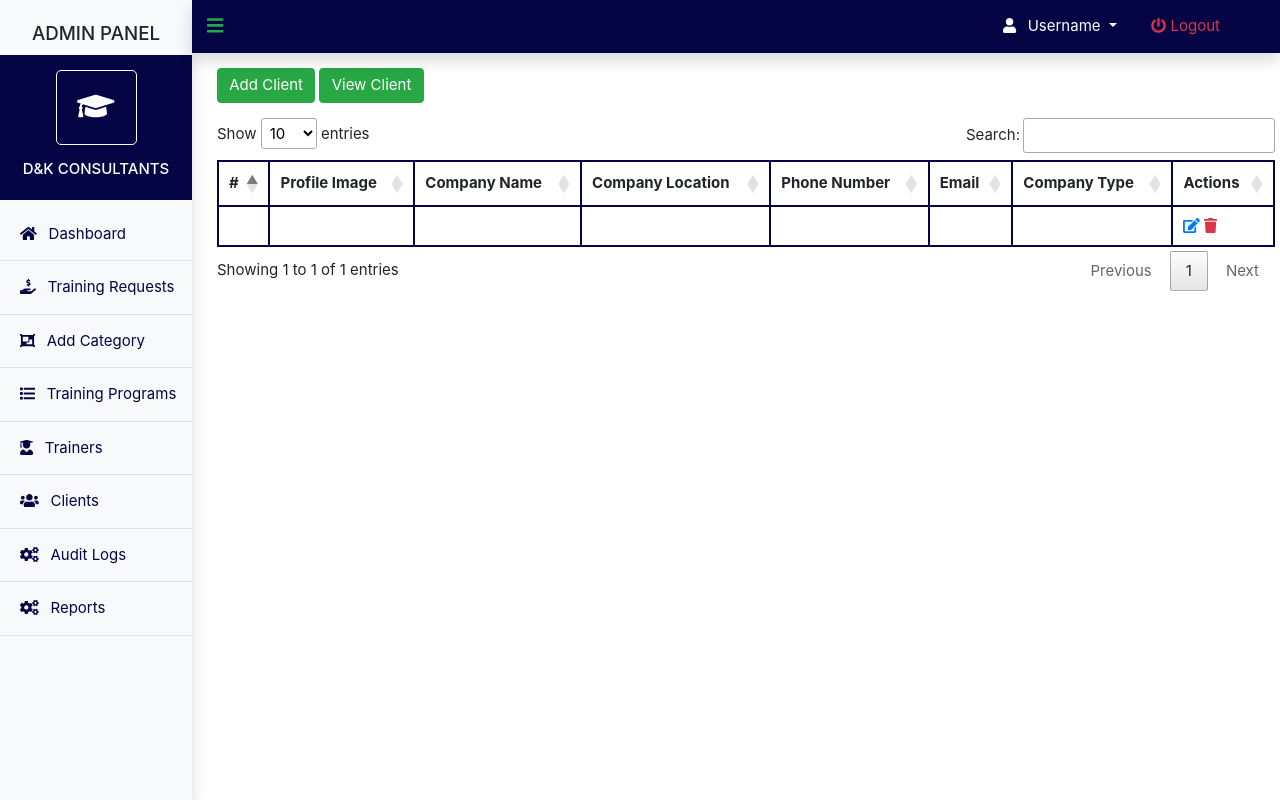
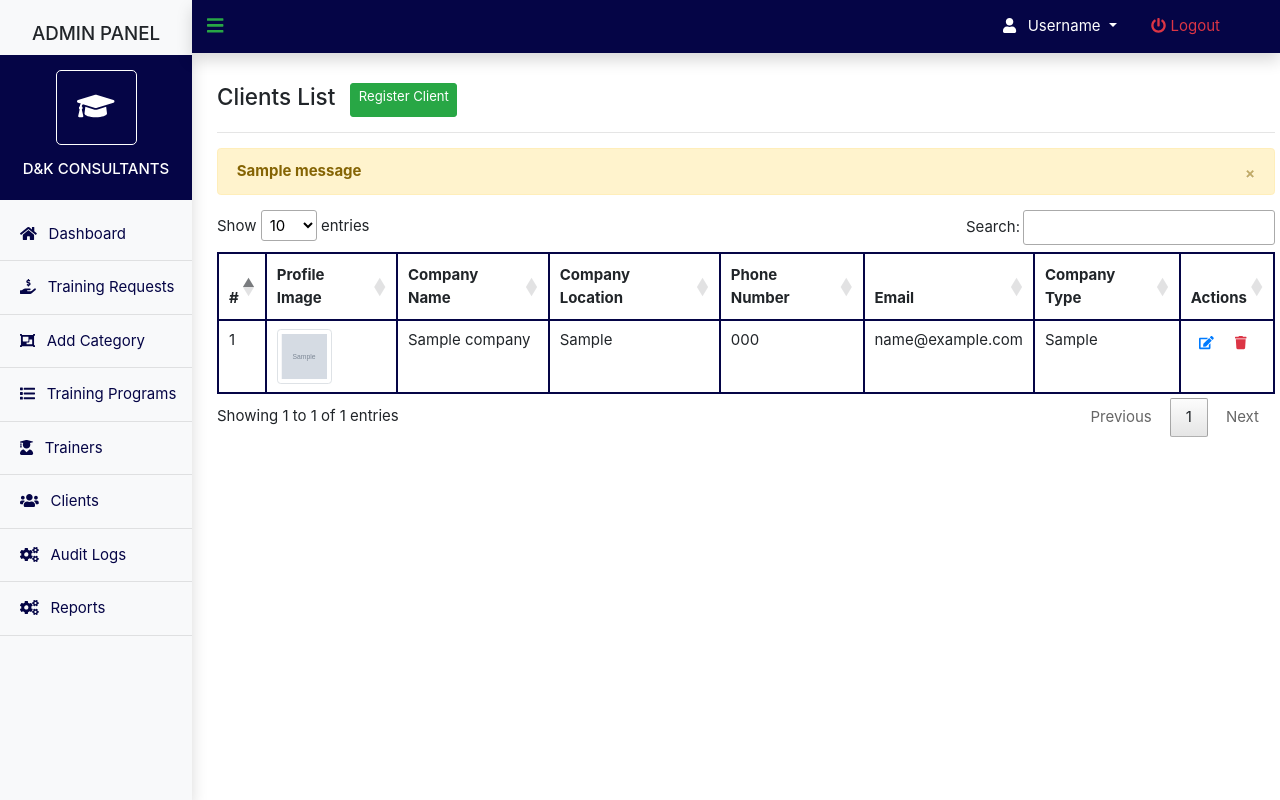
Before and after one commit to BAKHTECHNOLOGIES/pharmaceutical, a Django app: page /adminpanel/view_client in a window 1280 px wide. Run offline with Django 4.2, Linux system fonts and the light colour scheme; tables that the repository leaves empty hold one stand-in row (values such as "Sample post"); grey boxes marked "Sample" are stand-in pictures; one stand-in notice (Sample message) is shown; lists and menus that the app fills with data are empty; some libraries are stand-ins or nearby versions.

Commit message:
worked on adding, editing and deleting clients or companies

```diff
--- a/panel/models.py
+++ b/panel/models.py
@@ -44,7 +44,7 @@ class Trainer(models.Model):
 
 # Model for Companies
 class Company(models.Model):
-    company_typeid = models.AutoField(primary_key=True)
+    company_id = models.AutoField(primary_key=True)
     company_name = models.CharField(max_length=200)
     company_location = models.CharField(max_length=200)
     phone_number = models.CharField(max_length=20)
--- a/panel/templates/panel/company.html
+++ b/panel/templates/panel/company.html
@@ -6,11 +6,25 @@
 {% block content %}
 <div class=" container inner-content">
 
-  <!-- links or buttons -->
-  <a href="/adminpanel/add_client" class="btn btn-success btn-md">Add Client</a>
-  <a href="/adminpanel/view_client" class="btn btn-success btn-md">View Client</a>
-  <!-- links or buttons -->
+  <div class="btns mt-3 d-flex">
+    <h4 class="mr-3"> Clients List</h4>
+    <a href="{% url 'add_client' %}" class="btn  btn-sm btn-success">Register Client</a>
+  </div>
+  <hr>
 
+  {% if messages %}
+      <ul class="messages">
+
+          {% for message in messages %}
+              <div class="alert alert-warning alert-dismissible fade show" role="alert" {% if message.tags %} class="{{ message.tags }}"{% endif %}>
+                  <button type="button" class="close" data-dismiss="alert" aria-label="Close">
+                  <span aria-hidden="true">&times;</span>
+                  </button>
+                  <strong >{{ message }}</strong>
+              </div>
+          {% endfor %}
+      </ul>
+    {% endif %}
 
   <!-- table for the clients -->
   <div class="table-section mt-3">
@@ -28,19 +42,99 @@
         </tr>
       </thead>
       <tbody>
+        {% for client in clients %}
         <tr>
-          <td scope="row"></td>
-          <td></td>
-          <td></td>
-          <td></td>
-          <td></td>
-          <td></td>
-          <td></td>
+          <td scope="row">{{client.company_id}}</td>
           <td>
-            <a href=""><i class="fas fa-edit    text-primary"></i></a>
-            <a href=""><i class="fas fa-trash    text-danger"></i></a>
+            {% if client.profile_image %}
+                <img class="img-thumbnail" src="{{ client.profile_image.url }}" width="55" style="height: 55px;">
+            {% endif %}
+          </td>
+          <td> {{client.company_name}} </td>
+          <td> {{client.company_location}} </td>
+          <td> {{client.phone_number}} </td>
+          <td> {{client.email}} </td>
+          <td> {{client.company_type}} </td>
+          <td>
+            <a href="#edit{{client.company_id}}" data-toggle="modal" class="btn btn-sm"><i class="fas fa-edit    text-primary"></i></a>
+            <a href="#delete{{client.company_id}}" data-toggle="modal" class="btn btn-sm"><i class="fas fa-trash    text-danger"></i></a>
           </td>
         </tr>
+
+        <!-- edit modal -->
+        <div class="modal fade" id="edit{{client.company_id}}" tabindex="-1" role="dialog" aria-labelledby="modelTitleId" aria-hidden="true">
+          <div class="modal-dialog" role="document">
+            <div class="modal-content">
+              <div class="modal-header">
+                <h5 class="modal-title">Edit Client </h5>
+                  <button type="button" class="close" data-dismiss="modal" aria-label="Close">
+                    <span aria-hidden="true">&times;</span>
+                  </button>
+              </div>
+              <div class="modal-body">
+                <form action="{% url 'edit_client' %}" method="post">
+                    {% csrf_token %}
+                    <input type="hidden" name="company_id" value="{{client.company_id}}">
+                    <div class="form-group">
+                      <label for="company_name">Company Name</label>
+                      <input type="text" class="form-control" value="{{client.company_name}}" id="company_name" name="company_name" required>
+                    </div>
+                    <div class="row">
+                      <div class="form-group col-6">
+                        <label for="company_location">Company Location</label>
+                        <input type="text" class="form-control" value="{{client.company_location}}"  id="company_location" name="company_location" required>
+                      </div>
+                      <div class="form-group col-6">
+                        <label for="phone_number">Phone Number</label>
+                        <input type="text" class="form-control" value="{{client.phone_number}}"  id="phone_number" name="phone_number" required>
+                      </div>
+                    </div>
+                    <div class="row">
+                      <div class="form-group col-6">
+                        <label for="email">Email</label>
+                        <input type="email" class="form-control" value="{{client.email}}"  id="email" name="email" required>
+                      </div>
+                      <div class="form-group col-6">
+                        <label for="company_type">Company Type</label>
+                        <input type="text" class="form-control" id="company_type" value="{{client.company_type}}"  name="company_type" required>
+                      </div>
+                    </div>
+                    <div class="modal-footer">
+                        <button type="submit" class="btn btn-sm btn-danger">Save</button>
+                    </div>
+                </form>
+              </div>
+            </div>
+          </div>
+        </div>
+
+        <!-- delete modal -->
+        <div class="modal fade" id="delete{{client.company_id}}" tabindex="-1" role="dialog" aria-labelledby="modelTitleId" aria-hidden="true">
+          <div class="modal-dialog" role="document">
+              <div class="modal-content">
+                  <div class="modal-header">
+                      <h5 class="modal-title text-white">Delete this client</h5>
+                          <button type="button" class="close" data-dismiss="modal" aria-label="Close">
+                              <span aria-hidden="true">&times;</span>
+                          </button>
+                  </div>
+                  <div class="modal-body">
+                      <form action="{% url 'delete_client' %}" method="post">
+                          {% csrf_token %}
+                          <input type="hidden" name="company_id" value="{{client.company_id}}">
+                          <p>Are you sure you want to delete {{client.company_name}}?</p>
+                          <div class="modal-footer">
+                              <button type="button" class="btn btn-sm btn-success" data-dismiss="modal">No</button>
+                              <button type="submit" class="btn btn-sm btn-danger">Yes</button>
+                          </div>
+                      </form>
+                  </div>
+
+              </div>
+          </div>
+        </div>
+
+        {% endfor %}
       </tbody>
     </table>
   </div>
--- a/panel/urls.py
+++ b/panel/urls.py
@@ -4,7 +4,11 @@ from django.views.decorators.csrf import csrf_exempt
 
 urlpatterns = [
     path('dashboard', views.dashboard, name="Admin Dashboard"),
+
     path('view_client', views.view_client, name="view_client"),
+    path('add_client', views.add_client, name="add_client"),
+    path('delete_client', views.delete_client, name="delete_client"),
+    path('edit_client', views.edit_client, name="edit_client"),
 
     path('add_trainer', views.add_trainer, name="add_trainer"),
     path('trainers', views.trainers, name="trainers"),
@@ -21,5 +25,5 @@ urlpatterns = [
     path('training_programs', views.training_programs, name="training_programs"),
     path('delete_program', views.delete_program, name="delete_program"),
     path('edit_program', views.edit_program, name="edit_program"),
-    path('add_client', views.add_client, name="add_client"),
+
 ]
--- a/panel/views.py
+++ b/panel/views.py
@@ -8,20 +8,77 @@ from django.core.files.storage import FileSystemStorage
 def dashboard(request):
     return render(request, 'panel/dashboard.html')
 
+# view for displaying registered clients/companies
+def view_client(request):
+    context={
+        "clients": Company.objects.all()
+    }
+    return render(request, 'panel/company.html',context)
 
-def view_client(request):
-    if request.method == "GET":
-        return render(request, 'panel/company.html')
-    else:
-        # add_company code
-        return render(request, 'panel/company.html')
+# view for adding a client or company
+def add_client(request):
+    if request.method == "POST":
+        company_name = request.POST.get("company_name")
+        company_location = request.POST.get("company_location")
+        phone_number = request.POST.get("phone_number")
+        email = request.POST.get("email")
+        company_type = request.POST.get("company_type")
 
-def add_client(request):
-    if request.method == "GET":
-        return render(request, 'panel/addclient.html')
+        profile_image = request.FILES.get('profile_image')
+
+        client = Company.objects.create(
+            company_name = company_name,
+            company_location = company_location,
+            phone_number = phone_number,
+            email = email,
+            company_type = company_type,
+        )
+        if profile_image:
+            fs = FileSystemStorage()
+            image_filename = fs.save(profile_image.name, profile_image)
+            client.profile_image = image_filename
+
+        client.save()
+        messages.success(request,"Client registered successfully")
+        return redirect("add_client")
     else:
         # add_company code
         return render(request, 'panel/addclient.html')
+
+#view for deleting a client
+def delete_client(request):
+    if request.method == "POST":
+        company_id = request.POST.get("company_id")
+        this_client = Company.objects.filter(pk=company_id)
+
+        this_client.delete()
+        messages.success(request,"Client deleted successfully")
+        return redirect("view_client")
+
+# view for editing added client
+def edit_client(request):
+    if request.method == "POST":
+        company_id = request.POST.get("company_id")
+        company_name = request.POST.get("company_name")
+        company_location = request.POST.get("company_location")
+        email = request.POST.get("email")
+        phone_number = request.POST.get("phone_number")
+        company_type = request.POST.get("company_type")
+
+        this_client = Company.objects.get(pk=company_id)
+
+        if this_client:
+            this_client.company_name = company_name
+            this_client.company_location = company_location
+            this_client.email = email
+            this_client.phone_number = phone_number
+            this_client.company_type = company_type
+            this_client.save()
+            messages.success(request,"Client edited successfully")
+            return redirect("view_client")
+        else:
+            messages.success(request,"Client not edited")
+            return redirect("view_client")
 
 # view for adding a category
 def add_programcategory(request):
```
Also changed, not shown: panel/templates/panel/addclient.html (+30 -11 lines), panel/templates/panel/training_program.html (+9 -6 lines), media/IMG-20210216-WA0007.jpg (added), media/IMG-20210217-WA0000.jpg (added), panel/migrations/0003_rename_company_typeid_company_company_id.py (added).
